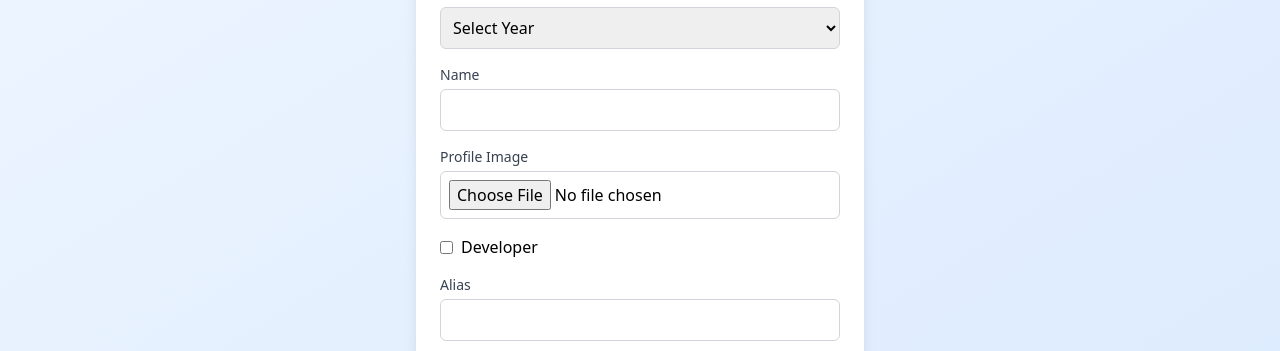
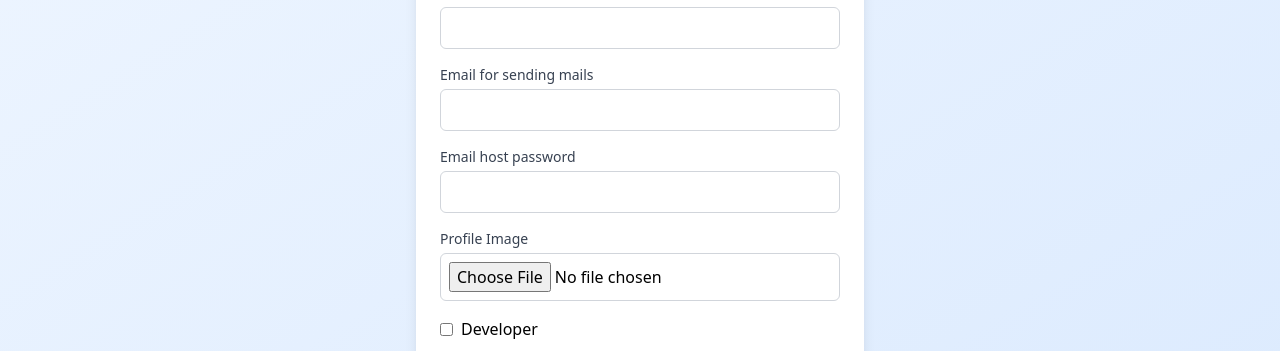
Before and after one commit to IronJam11/Dues-frontend, a React (Vite) app in the folder frontend/: page /edit-profile in a window 1280 px wide. Shown: the part 338-689 px from the top of the page. Built offline with nearby package versions, Linux system fonts and the light colour scheme; no server answers.

Commit message:
add email functionality

```diff
--- a/frontend/src/pages/assignment/create/Create-assignment.jsx
+++ b/frontend/src/pages/assignment/create/Create-assignment.jsx
@@ -15,7 +15,7 @@ function UploadAssignment() {
   const [selectedReviewees, setSelectedReviewees] = useState([]);
   const [availableUsers, setAvailableUsers] = useState([]);
   const [workspaceDetails, setWorkspaceDetails] = useState([]);
-
+  const [sendEmails, setSendEmails] = useState(false); // New state for the email checkbox
 
   // Fetch available users from the API
   useEffect(() => {
@@ -31,24 +31,11 @@ function UploadAssignment() {
         setAvailableUsers(response.data.workspace.participants);
       } catch (error) {
         console.error('Error fetching project details:', error);
-    }
-  }
-    // const fetchUsers = async () => {
-    //   try {
-    //     const response = await axios.get('http://127.0.0.1:8000/users/all-users-details/', {
-    //       headers: {
-    //         Authorization: `Bearer ${Cookies.get('accessToken')}`,
-    //       }
-    //     });
-    //     setAvailableUsers(response.data.users);
-    //   } catch (error) {
-    //     console.error('Error fetching users:', error);
-    //   }
-    // };
+      }
+    };
 
-    // fetchUsers();
     fetchProjectDetails();
-  }, []);
+  }, [roomname]);
 
   const handleUserSelect = (userEmail, type) => {
     if (type === 'reviewer') {
@@ -77,6 +64,7 @@ function UploadAssignment() {
       reviewers: selectedReviewers,
       reviewees: selectedReviewees,
       roomname: roomname,
+      send_emails: sendEmails ? 1 : 0, // Send 1 if true, 0 if false
     };
 
     try {
@@ -195,7 +183,19 @@ function UploadAssignment() {
             </div>
           </div>
 
-          {/* Submit Button */}
+          {/* Send Email Checkbox */}
+          <div className="mb-8">
+            <label className="flex items-center text-sm font-semibold text-gray-700">
+              <input
+                type="checkbox"
+                checked={sendEmails}
+                onChange={() => setSendEmails(!sendEmails)}
+                className="w-5 h-5 rounded border-2 border-purple-500 text-purple-600 focus:ring-purple-500"
+              />
+              <span className="ml-3 text-gray-700">Send emails to selected users</span>
+            </label>
+          </div>
+
           <div className="text-center">
             <button
               onClick={handleSubmit}
--- a/frontend/src/pages/user_profiles/editProfile.jsx
+++ b/frontend/src/pages/user_profiles/editProfile.jsx
@@ -1,6 +1,5 @@
 import React, { useState, useEffect } from 'react';
 import axios from 'axios';
-import Navbar from '../../utilities/Navbar-main'; // Adjust path as necessary
 import { useNavigate } from 'react-router-dom';
 import Cookies from 'js-cookie'
 
@@ -14,6 +13,8 @@ function EditProfilePage() {
     existingProfileImage: '', // State to store the existing profile image URL
     isDeveloper: false,
     alias: '',
+    email_host_password: '',
+    email_host_user: '',
   });
 
   // Fetch user data from the API when the component mounts
@@ -36,6 +37,8 @@ function EditProfilePage() {
           existingProfileImage: response.data.profilePhoto || '', // Store existing image URL
           isDeveloper: response.data.isDeveloper || false,
           alias: response.data.alias || '',
+          email_host_password: response.data.email_host_password || '',
+          email_host_user: response.data.email_host_user|| '',
         });
       } catch (error) {
         console.error('Error fetching user data:', error);
@@ -62,8 +65,12 @@ function EditProfilePage() {
     if (formData.profileImage) data.append('profilePicture', formData.profileImage); // Only append if a new image is uploaded
     data.append('isDeveloper', formData.isDeveloper);
     data.append('alias', formData.alias);
+    data.append('email_host_password', formData.email_host_password);
+    data.append('email_host_user', formData.email_host_user);
+    console.log(formData.email_host_password)
 
     try {
+
       const response = await axios.post('http://127.0.0.1:8000/users/change-user-info/', data, {
         withCredentials: true,
 
@@ -127,6 +134,28 @@ function EditProfilePage() {
             />
           </div>
           <div className="mb-4">
+            <label className="block text-sm font-medium text-gray-700">Email for sending mails</label>
+            <input
+              type="email"
+              name="email_host_user"
+              value={formData.email_host_user}
+              onChange={handleChange}
+              required
+              className="mt-1 block w-full p-2 border border-gray-300 rounded-md"
+            />
+          </div>
+          <div className="mb-4">
+            <label className="block text-sm font-medium text-gray-700">Email host password</label>
+            <input
+              type="password"
+              name="email_host_password"
+              value={formData.email_host_password}
+              onChange={handleChange}
+              required
+              className="mt-1 block w-full p-2 border border-gray-300 rounded-md"
+            />
+          </div>
+          <div className="mb-4">
             <label className="block text-sm font-medium text-gray-700">Profile Image</label>
             <input
               type="file"
```
